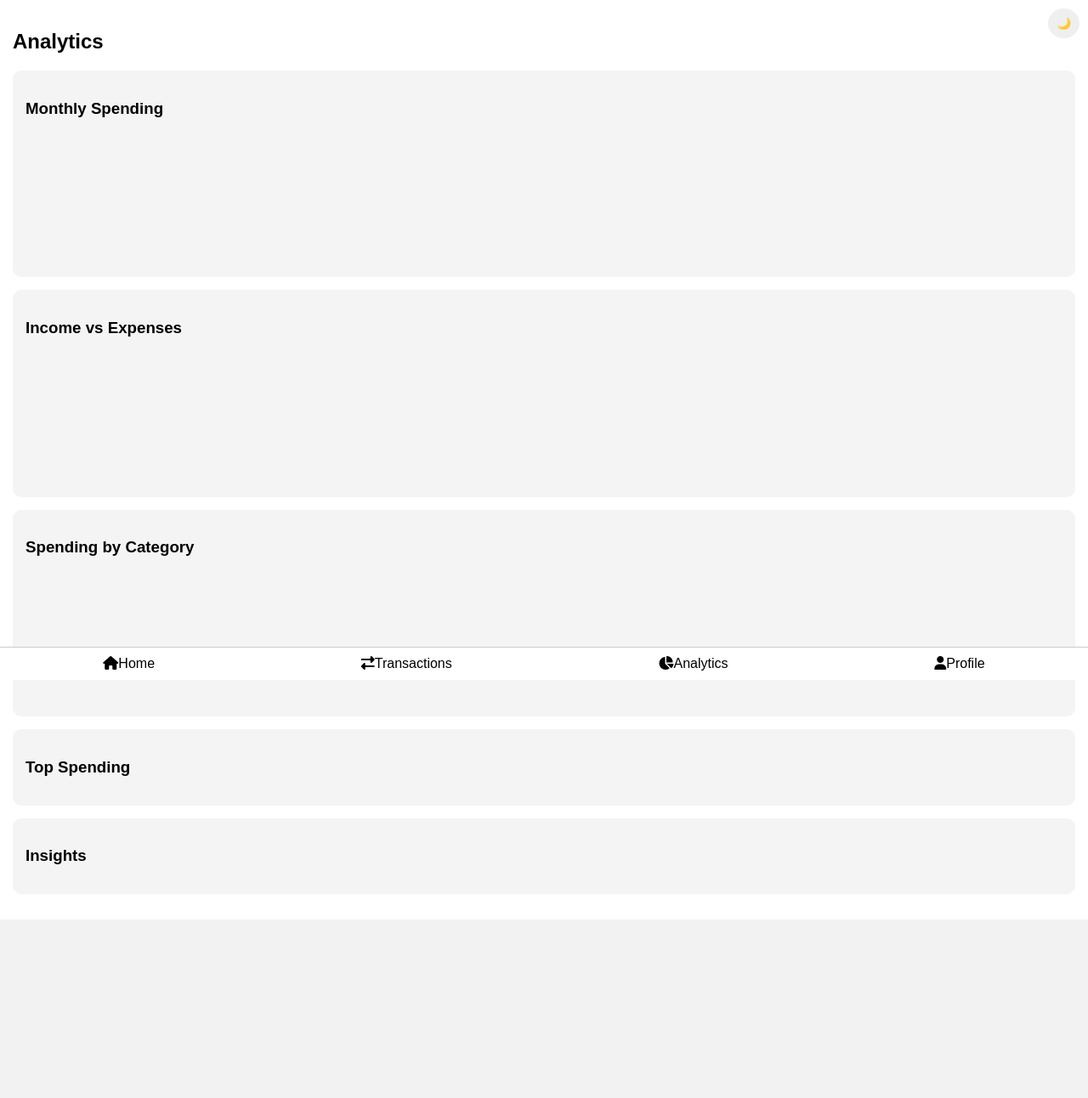
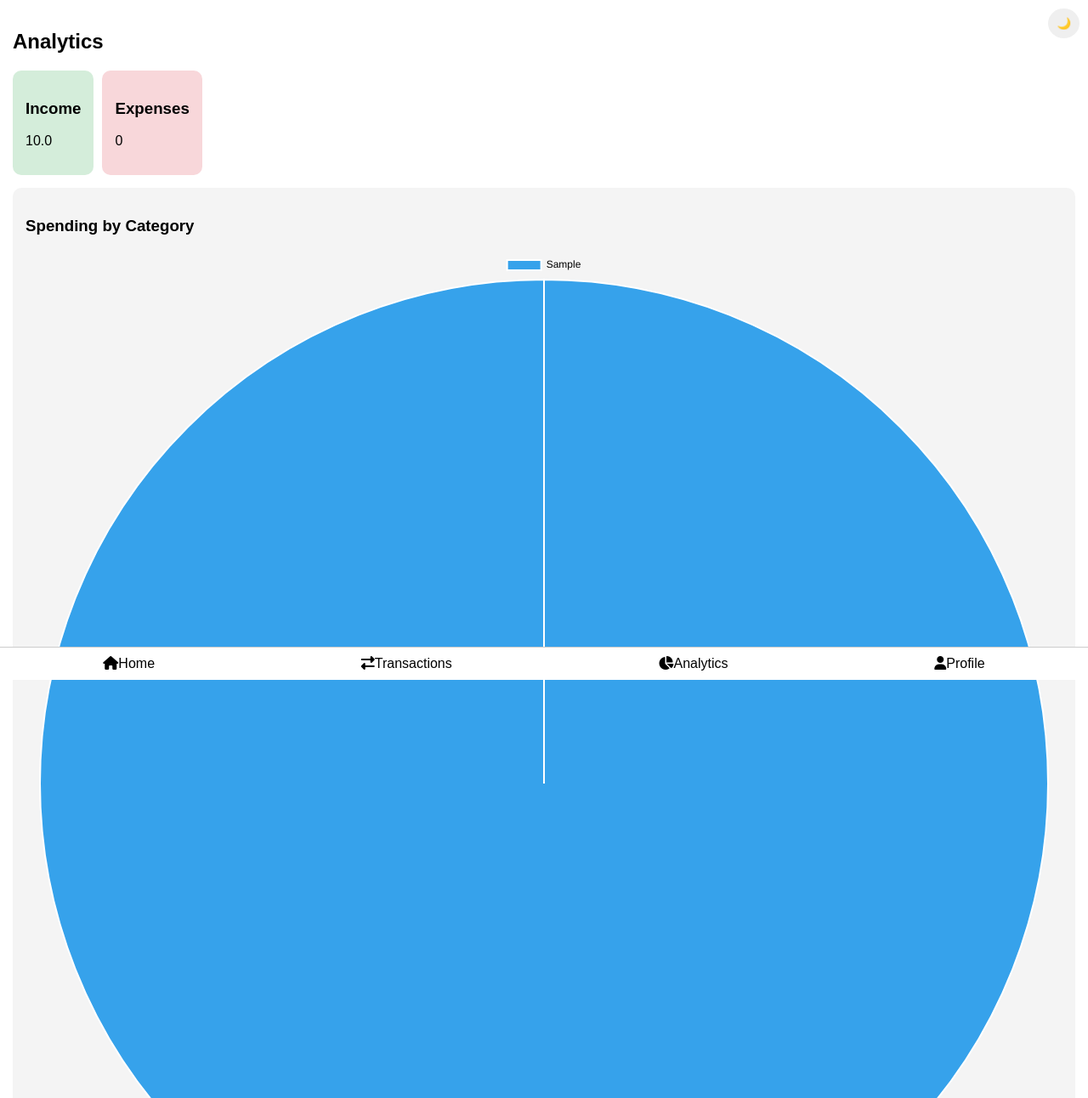
Before and after one commit to Marly1916/fintech-app, a Flask app: page /analytics in a window 1280 px wide. Shown: the top 1292 px of the page at 85% size. Before the commit the page ends 1082 px from the top, so only its background shows below. Run offline with Flask 3, Linux system fonts and the light colour scheme; the visitor is signed in with stand-in values (Sample User, id 1); tables that the repository leaves empty hold one stand-in row (values such as "Sample post"); a map, chart or similar area stays blank.

Commit message:
Add files via upload

```diff
--- a/templates/analytics.html
+++ b/templates/analytics.html
@@ -6,48 +6,44 @@
 
 <link rel="stylesheet" href="{{ url_for('static', filename='style.css') }}">
 <link rel="stylesheet" href="https://cdnjs.cloudflare.com/ajax/libs/font-awesome/6.5.0/css/all.min.css">
+
+<script src="https://cdn.jsdelivr.net/npm/chart.js"></script>
 </head>
 <body>
 
 <button class="toggle-btn" onclick="toggleDark()" id="themeBtn">🌙</button>
 
 <div class="container">
-
 <h2>Analytics</h2>
 
-<div class="card">
-<h3>Monthly Spending</h3>
-<canvas id="lineChart"></canvas>
+<!-- SUMMARY -->
+<div class="cards">
+    <div class="card income">
+        <h3>Income</h3>
+        <p>{{ income }}</p>
+    </div>
+
+    <div class="card expense">
+        <h3>Expenses</h3>
+        <p>{{ expenses }}</p>
+    </div>
 </div>
 
+<!-- PIE CHART -->
 <div class="card">
-<h3>Income vs Expenses</h3>
-<canvas id="barChart"></canvas>
+    <h3>Spending by Category</h3>
+    <canvas id="pieChart"></canvas>
 </div>
 
+<!-- LINE CHART -->
 <div class="card">
-<h3>Spending by Category</h3>
-<div class="chart-container">
-<canvas id="pieChart"></canvas>
-</div>
-</div>
-
-<div class="card">
-<h3>Top Spending</h3>
-{% for c in top_categories %}
-<p>🥇 {{ c[0] }} — {{ c[1] }}</p>
-{% endfor %}
-</div>
-
-<div class="card">
-<h3>Insights</h3>
-{% for insight in insights %}
-<p>{{ insight }}</p>
-{% endfor %}
+    <h3>Monthly Spending</h3>
+    <canvas id="lineChart"></canvas>
 </div>
 
 </div>
 
+<!-- NAV -->
 <div class="nav">
 <a href="/"><i class="fas fa-home"></i><span>Home</span></a>
 <a href="/transactions"><i class="fas fa-exchange-alt"></i><span>Transactions</span></a>
@@ -55,22 +51,80 @@
 <a href="/profile"><i class="fas fa-user"></i><span>Profile</span></a>
 </div>
 
-<script src="https://cdn.jsdelivr.net/npm/chart.js"></script>
+<script>
+// 🌙 DARK MODE
+function toggleDark() {
+    document.body.classList.toggle("dark");
 
-<script>
-new Chart(document.getElementById("lineChart"), {
-type: "line",
-data: { labels: {{ month_labels|tojson }}, datasets: [{ data: {{ month_values|tojson }}, tension: 0.3 }] }
+    let isDark = document.body.classList.contains("dark");
+    localStorage.setItem("theme", isDark ? "dark" : "light");
+
+    document.getElementById("themeBtn").innerText = isDark ? "☀️" : "🌙";
+}
+
+// APPLY SAVED THEME
+if (localStorage.getItem("theme") === "dark") {
+    document.body.classList.add("dark");
+}
+
+document.addEventListener("DOMContentLoaded", () => {
+    if (localStorage.getItem("theme") === "dark") {
+        document.getElementById("themeBtn").innerText = "☀️";
+    }
 });
 
-new Chart(document.getElementById("barChart"), {
-type: "bar",
-data: { labels: ["Income","Expenses"], datasets: [{ data: [{{ income }},{{ expenses }}] }] }
+// 📊 CHARTS
+const isDark = document.body.classList.contains("dark");
+
+// PIE CHART
+new Chart(document.getElementById("pieChart"), {
+    type: "pie",
+    data: {
+        labels: {{ labels|tojson }},
+        datasets: [{
+            data: {{ values|tojson }}
+        }]
+    },
+    options: {
+        plugins: {
+            legend: {
+                labels: {
+                    color: isDark ? "white" : "black"
+                }
+            }
+        }
+    }
 });
 
-new Chart(document.getElementById("pieChart"), {
-type: "pie",
-data: { labels: {{ labels|tojson }}, datasets: [{ data: {{ values|tojson }}] }
+// LINE CHART
+new Chart(document.getElementById("lineChart"), {
+    type: "line",
+    data: {
+        labels: {{ month_labels|tojson }},
+        datasets: [{
+            label: "Spending",
+            data: {{ month_values|tojson }},
+            fill: false,
+            tension: 0.3
+        }]
+    },
+    options: {
+        scales: {
+            x: {
+                ticks: { color: isDark ? "white" : "black" }
+            },
+            y: {
+                ticks: { color: isDark ? "white" : "black" }
+            }
+        },
+        plugins: {
+            legend: {
+                labels: {
+                    color: isDark ? "white" : "black"
+                }
+            }
+        }
+    }
 });
 </script>
 
```
